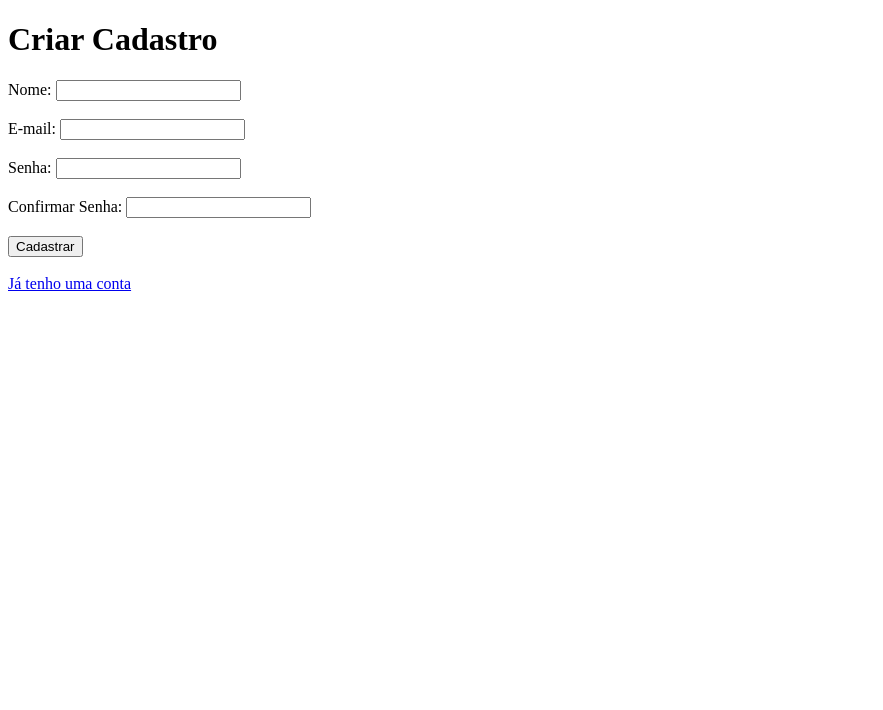
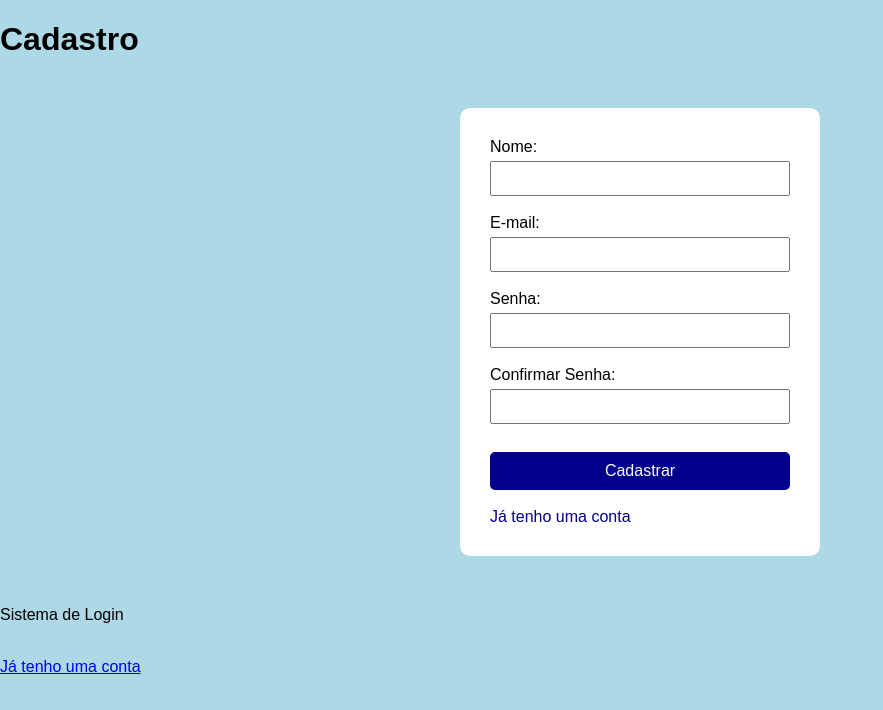
Before and after one commit to LarissaMrts/projeto-login.html, a plain HTML site: page cadastro.html in a window 1280 px wide. Shown: the whole page, without its empty margins (0-883 px from the left). Drawn offline with Linux system fonts and the light colour scheme; files that its build step writes are made by us from their sources.

Commit message:
Add files via upload

```diff
--- a/cadastro.html
+++ b/cadastro.html
@@ -3,29 +3,38 @@
 
 <head>
     <meta charset="UTF-8">
-    <title>Cadastro</title>
+    <title>Cadastro:</title>
+    <link rel="stylesheet" href="css/style.css">
 </head>
 
 <body>
 
-    <h1>Criar Cadastro</h1>
+    <form>
+
+        <header>
+    <h1>Cadastro</h1>
+</header>
+
+<main>
+
+    <section class="login-box">
 
         <form>
 
             <label>Nome:</label>
             <input type="text" name="nome">
 
-        <br><br>
+            <br></br>
 
             <label>E-mail:</label>
             <input type="email" name="email">
 
-        <br><br>
+            <br></br>
 
             <label>Senha:</label>
             <input type="password" name="senha">
 
-        <br><br>
+            <br></br>
 
             <label>Confirmar Senha:</label>
             <input type="password" name="confirmar_senha">
@@ -36,6 +45,19 @@
 
         </form>
 
+        <br></br>
+
+        <a href="index.html">Já tenho uma conta</a>
+
+    </section>
+
+</main>
+
+<footer>
+    <p>Sistema de Login</p>
+</footer>
+    </form>
+
     <br>
 
     <a href="index.html">Já tenho uma conta</a>
--- a/esqueceu-senha.html
+++ b/esqueceu-senha.html
@@ -1,28 +1,37 @@
 <!DOCTYPE html>
 <html lang="pt-BR">
 
-<head>
+   <head>
     <meta charset="UTF-8">
     <title>Recuperar Senha</title>
+    <link rel="stylesheet" href="css/style.css">
 </head>
 
 <body>
-
+    <section class="login-box">
     <h1>Recuperar Senha</h1>
 
     <form>
-        <label>E-mail:</label>
-        <input type="email" name="email">
+     <label>E-mail:</label>
+            <input type="email" name="email">
 
-        <br><br>
+            <br></br>
 
-        <button>Enviar</button>
+            <button>Enviar</button>
 
-        <br><br>
+        </form>
+
+        <br></br>
 
         <a href="index.html">Voltar para o login</a>
 
-        <br><br>
+    </section>
+
+</main>
+
+<footer>
+    <p>Sistema de Login</p>
+</footer>
 
     </form>
 
--- /dev/null
+++ b/style.css
@@ -0,0 +1,45 @@
+body {
+    background-color: lightblue;
+    font-family: Arial, sans-serif;
+    margin: 0;
+}
+
+.login-box {
+    background-color: white;
+    width: 300px;
+    padding: 30px;
+    margin: 50px auto;
+    border-radius: 10px;
+}
+
+.login-box input {
+    width: 100%;
+    padding: 8px;
+    margin-top: 5px;
+    box-sizing: border-box;
+}
+
+.login-box button {
+    width: 100%;
+    padding: 10px;
+    margin-top: 10px;
+    background-color: darkblue;
+    color: white;
+    border: none;
+    border-radius: 5px;
+    font-size: 16px;
+    cursor: pointer;
+}
+
+.login-box button:hover {
+    background-color: blue;
+}
+
+.login-box a {
+    color: darkblue;
+    text-decoration: none;
+}
+
+.login-box a:hover {
+    text-decoration: underline;
+}
```
Also changed, not shown: index.html (+14 -0 lines). Lines whose indentation alone changed are shown as unchanged.
